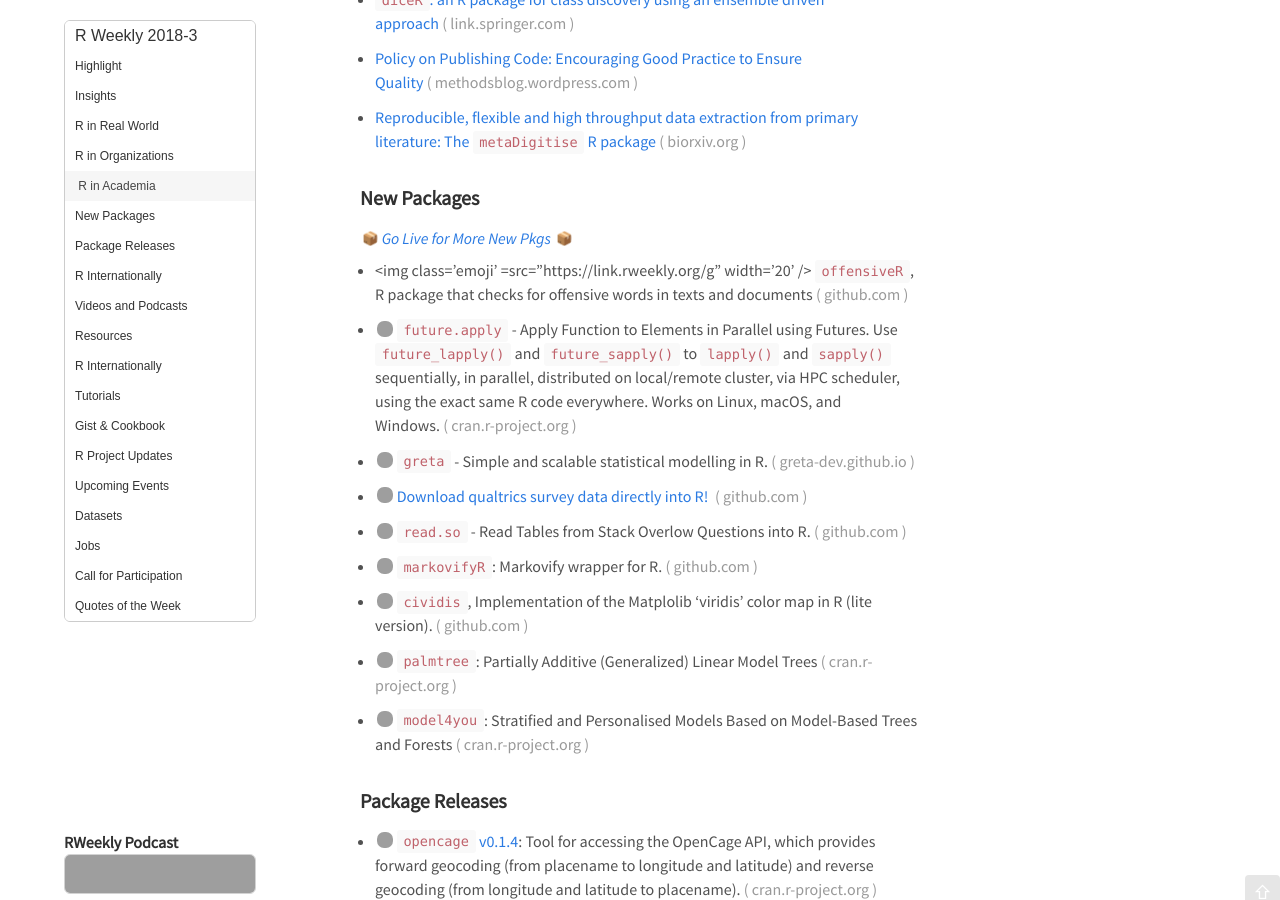
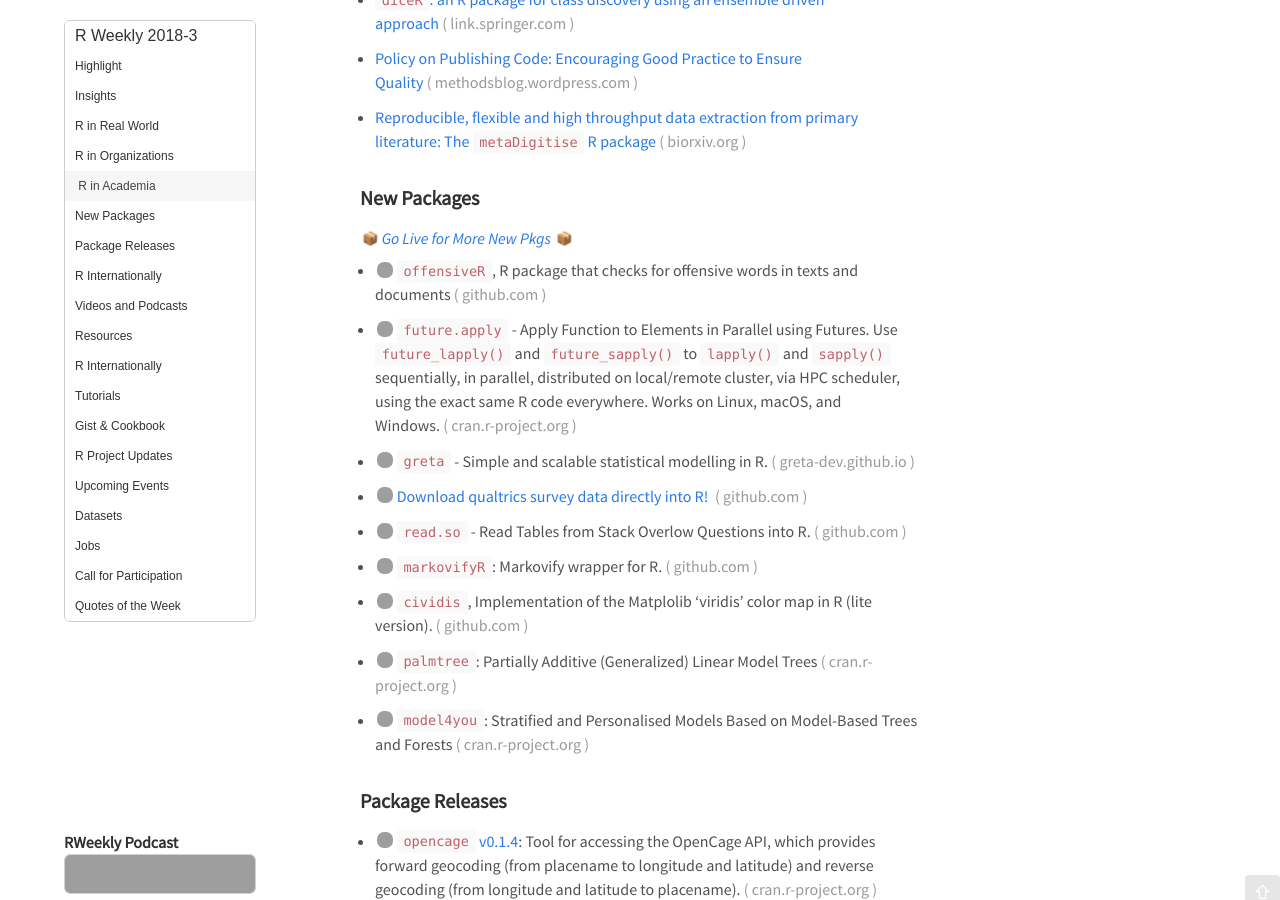
Before and after one commit to rweekly/rweekly.org, a Jekyll site: the page built from draft.md, in a window 1280 px wide and 900 px high, scrolled down 854 px. Built offline with Jekyll 4.4.1, drawn with Linux system fonts in a browser that asks for light colours; emoji names are drawn with the system emoji font; comment, search, counter and statistics services are not loaded; grey boxes are pictures that could not be loaded.

Commit message:
Update draft.md

```diff
--- a/draft.md
+++ b/draft.md
@@ -46,7 +46,7 @@ Release Date: 2018-1-15
 
 <p class="added-hostname"><a href="https://rweekly.org/live" target="_blank" class="externalLink">📦 <i>Go Live for More New Pkgs</i> 📦</a></p>
 
-+ <img class='emoji' =src="https://link.rweekly.org/g" width='20' /> [`offensiveR`](https://github.com/EmilHvitfeldt/offensiveR), R package that checks for offensive words in texts and documents
++ <img class='emoji' src="https://link.rweekly.org/g" width='20' /> [`offensiveR`](https://github.com/EmilHvitfeldt/offensiveR), R package that checks for offensive words in texts and documents
 
 + <img class='emoji' src="https://link.rweekly.org/c" width='20' /> [`future.apply`](https://cran.r-project.org/package=future.apply) - Apply Function to Elements in Parallel using Futures.  Use `future_lapply()` and `future_sapply()` to `lapply()` and `sapply()` sequentially, in parallel, distributed on local/remote cluster, via HPC scheduler, using the exact same R code everywhere. Works on Linux, macOS, and Windows.
 
```
